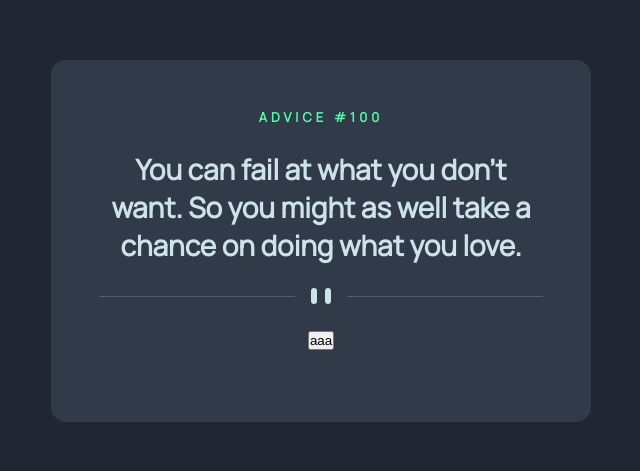
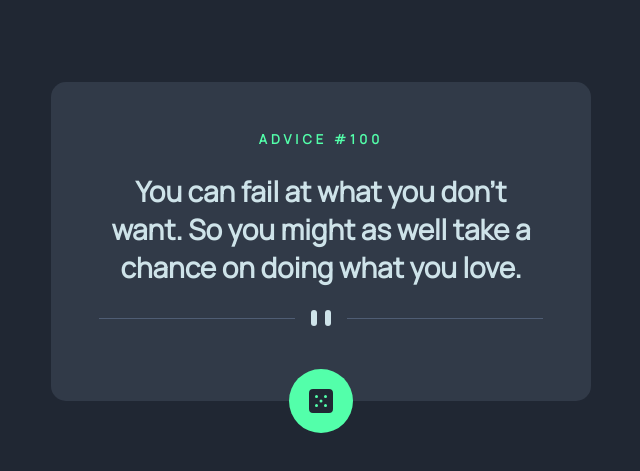
Before and after one commit to codeistine/advice-generator-app, a plain HTML site: page index.html in a window 1280 px wide. Shown: the part 143-614 px from the top of the page, without its empty margins (319-959 px from the left). Drawn offline with Linux system fonts and the light colour scheme; no server answers.

Commit message:
updated css

```diff
--- a/assets/css/style.scss
+++ b/assets/css/style.scss
@@ -65,3 +65,26 @@ body {
         font-weight: 700;
     }
 }
+button.advice-btn {
+    width: 6.4rem;
+    height: 6.4rem;
+    background: #53ffaa;
+    border-radius: 50%;
+    grid-row: 2/3;
+    grid-column: 1/2;
+    place-self: end center;
+    transition: box-shadow 250ms;
+    cursor: pointer;
+    display: grid;
+    place-items: center;
+    border: none;
+    &:is(:hover) {
+        box-shadow: 0px 0px 20px #53ffaa;
+      }
+      &:is(:hover) > img {
+        transform: rotate(135deg);
+      }
+    .dice-img {
+        transition: transform 250ms;
+    }
+}
--- a/index.html
+++ b/index.html
@@ -25,10 +25,10 @@
                     <img src="./assets/images/pattern-divider-desktop.svg" alt="divider">
                 </picture>
             </div>
-            <button class="advice-btn">
-                aaa
-            </button>
         </div>
+        <button class="advice-btn">
+            <img src="./assets/images/icon-dice.svg" class="dice-img" alt="dice">
+        </button>
     </div>
 
 </body>
```
Also changed, not shown: assets/css/style.css, 1 other file.
